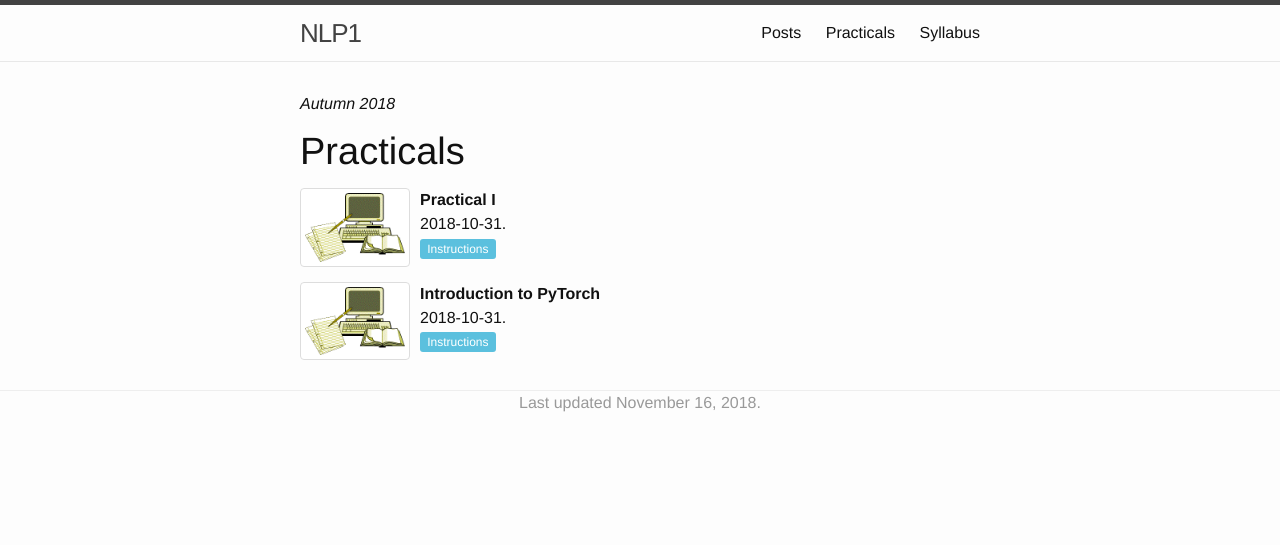
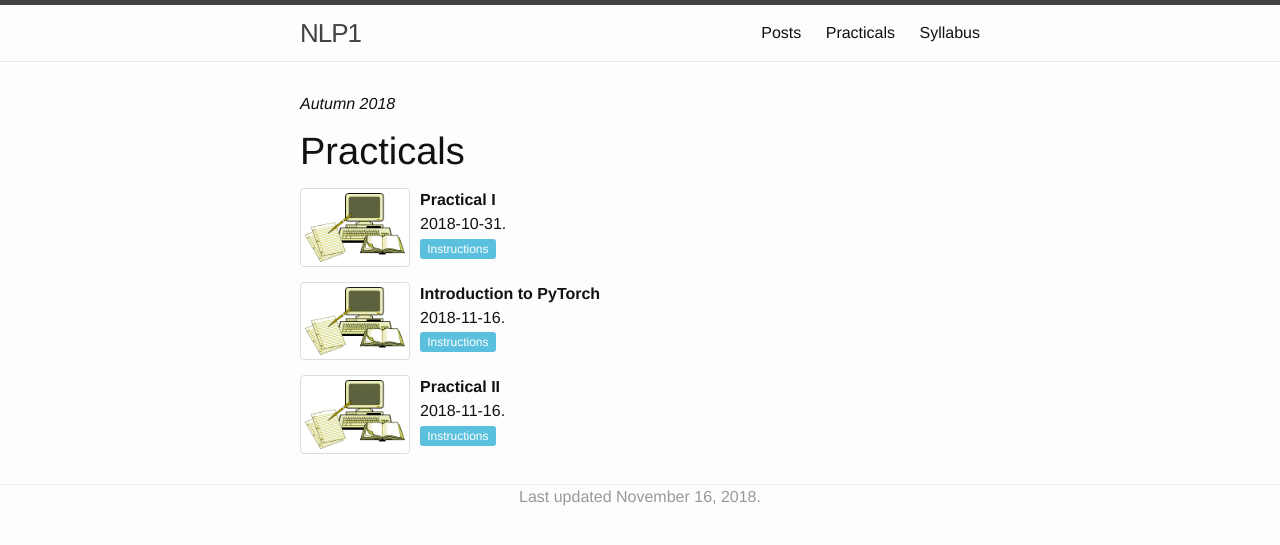
Before and after one commit to cl-illc/nlp1, a Jekyll site: the page built from practicals.md, in a window 1280 px wide. Shown: the top 545 px of the page. Built offline with Jekyll 4.4.1, drawn with Linux system fonts in a browser that asks for light colours.

Commit message:
Update assignments.yml

```diff
--- a/_data/2018/assignments.yml
+++ b/_data/2018/assignments.yml
@@ -15,7 +15,7 @@
 -
   layout: lecture
   selected: y
-  date: 2018-10-31
+  date: 2018-11-16
   img: prac
   uid: intropytorch
   title: "Introduction to PyTorch"
@@ -26,3 +26,17 @@
   instructions: https://colab.research.google.com/drive/1RJ6ZkyACdIojrJlF2WhAB9VppwPXeDFD
   data:
   code:
+-
+  layout: lecture
+  selected: y
+  date: 2018-11-16
+  img: prac
+  uid: intropytorch
+  title: "Practical II"
+  note:
+  abstract:
+  background:
+  discussion:
+  instructions: https://colab.research.google.com/drive/1Keld1qNfelnxaNS9WbbFfCJS99PPoAoA
+  data:
+  code:
```
